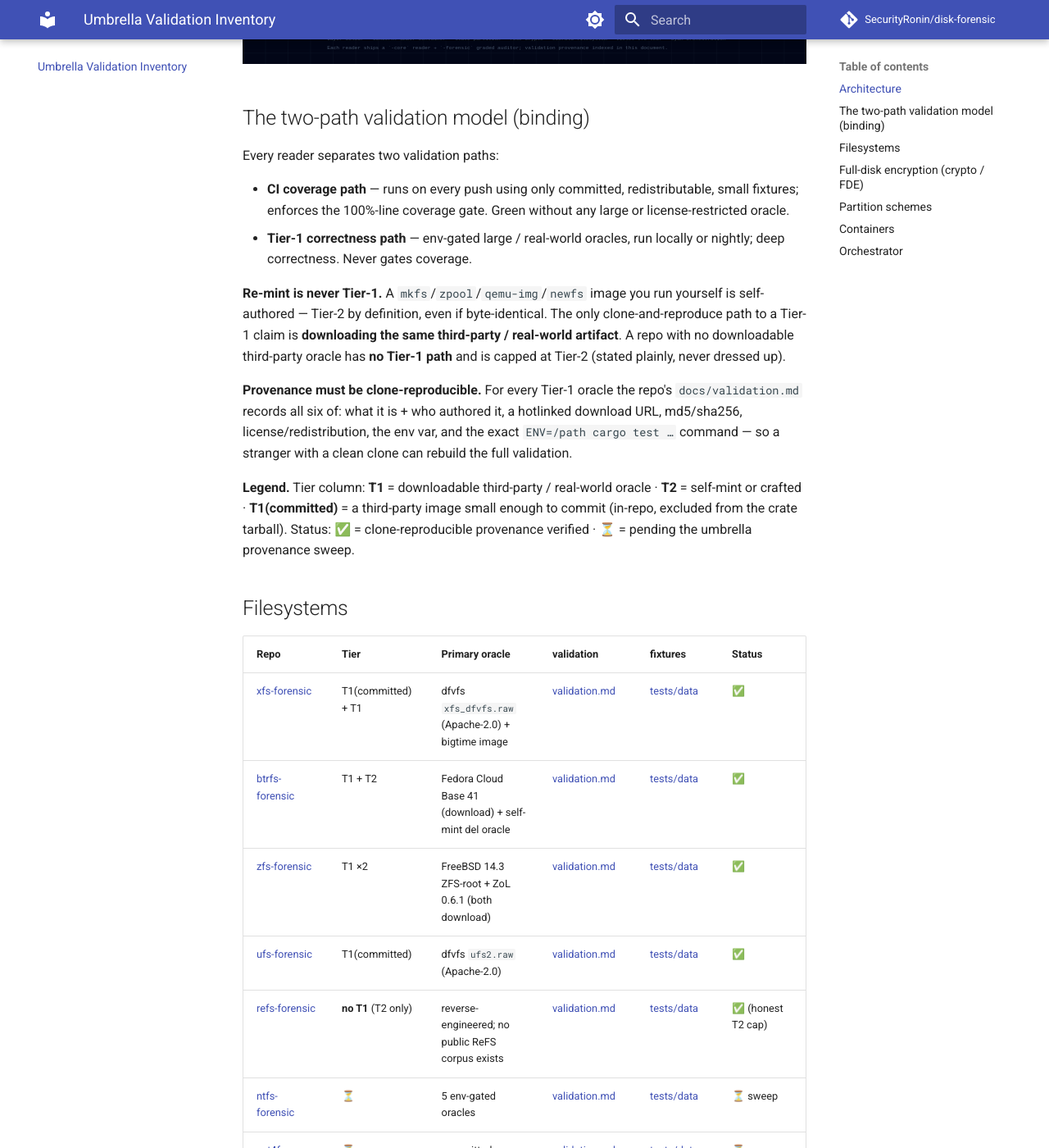
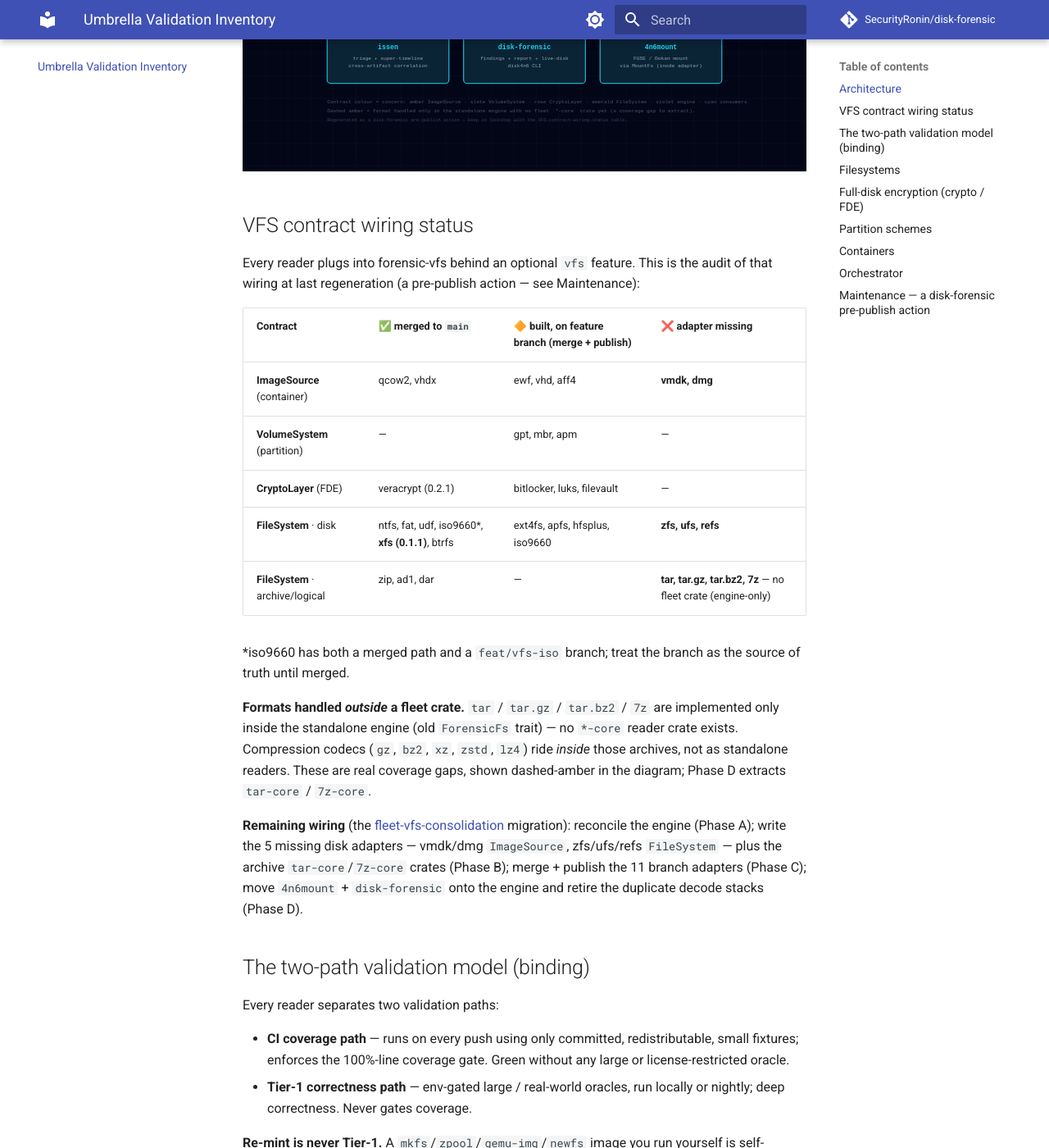
Before and after one commit to SecurityRonin/disk-forensic, an MkDocs documentation site: the page built from docs/validation-inventory.md, in a window 1280 px wide and 1400 px high, scrolled down 1118 px. Shown: the whole window at 82% size. Built offline with MkDocs 1.6.1 and Material for MkDocs 9.7.7, drawn with Linux system fonts in a browser that asks for light colours; comment, search, counter and statistics services are not loaded; some of the changed text lies outside the part shown.

Commit message:
docs: umbrella wiring audit + archive/logical gaps + pre-publish maintenance action
- Update the architecture diagram to the 4-contract + engine + 3-consumer model;
  add an ARCHIVE/LOGICAL band showing zip/ad1/dar plus the tar/tar.gz/tar.bz2/7z
  coverage gap (dashed = engine-only, no fleet crate).
- Add the VFS-contract-wiring-status table from the branch-aware audit (merged vs
  on-branch vs missing), and the formats-outside-a-crate note.
- Document 'regenerate diagram + inventory' as a disk-forensic pre-publish action.

````diff
--- a/docs/validation-inventory.md
+++ b/docs/validation-inventory.md
@@ -15,6 +15,29 @@ optional full-disk encryption, and filesystem — into one unified read-only
 plus a `-forensic` graded auditor; the tables below index each one's validation.
 
 ![disk-forensic umbrella architecture — container to partition to crypto to filesystem to forensic-vfs to disk-forensic/4n6mount](assets/umbrella-architecture.svg)
+
+## VFS contract wiring status
+
+Every reader plugs into forensic-vfs behind an optional `vfs` feature. This is the
+audit of that wiring at last regeneration (a pre-publish action — see Maintenance):
+
+| Contract | ✅ merged to `main` | 🔶 built, on feature branch (merge + publish) | ❌ adapter missing |
+|---|---|---|---|
+| **ImageSource** (container) | qcow2, vhdx | ewf, vhd, aff4 | **vmdk, dmg** |
+| **VolumeSystem** (partition) | — | gpt, mbr, apm | — |
+| **CryptoLayer** (FDE) | veracrypt (0.2.1) | bitlocker, luks, filevault | — |
+| **FileSystem** · disk | ntfs, fat, udf, iso9660*, **xfs (0.1.1)**, btrfs | ext4fs, apfs, hfsplus, iso9660 | **zfs, ufs, refs** |
+| **FileSystem** · archive/logical | zip, ad1, dar | — | **tar, tar.gz, tar.bz2, 7z** — no fleet crate (engine-only) |
+
+*iso9660 has both a merged path and a `feat/vfs-iso` branch; treat the branch as the source of truth until merged.
+
+**Formats handled *outside* a fleet crate.** `tar` / `tar.gz` / `tar.bz2` / `7z` are
+implemented only inside the standalone engine (old `ForensicFs` trait) — no
+`*-core` reader crate exists. Compression codecs (`gz`, `bz2`, `xz`, `zstd`, `lz4`)
+ride *inside* those archives, not as standalone readers. These are real coverage
+gaps, shown dashed-amber in the diagram; Phase D extracts `tar-core` / `7z-core`.
+
+**Remaining wiring** (the [fleet-vfs-consolidation](https://github.com/SecurityRonin/issen) migration): reconcile the engine (Phase A); write the 5 missing disk adapters — vmdk/dmg `ImageSource`, zfs/ufs/refs `FileSystem` — plus the archive `tar-core`/`7z-core` crates (Phase B); merge + publish the 11 branch adapters (Phase C); move `4n6mount` + `disk-forensic` onto the engine and retire the duplicate decode stacks (Phase D).
 
 ## The two-path validation model (binding)
 
@@ -102,3 +125,24 @@ provenance verified · ⏳ = pending the umbrella provenance sweep.
 > the full six-field clone-reproducible standard; the `Tier` shown for them is a
 > best-known summary pending that pass, not a verified claim. This inventory is
 > updated as each repo is swept.
+
+## Maintenance — a disk-forensic pre-publish action
+
+This inventory + the architecture diagram are the map every downstream reader and
+consumer trusts, so they must reflect **true wiring at release time**. Regenerate
+them **before publishing `disk-forensic`** (treat a stale map as a publish blocker —
+a diagram that claims a reader is integrated when it is not is the dangling-link
+failure applied to architecture):
+
+1. **Re-run the wiring audit** — adapter presence per contract, per repo *and
+   branch* (an adapter on an unmerged `feat/*` branch is not "wired to `main`"):
+   ```sh
+   for r in <umbrella repos>; do
+     git -C "$r" grep -lE 'impl (ImageSource|VolumeSystem|CryptoLayer|FileSystem) for' \
+       $(git -C "$r" branch --format='%(refname:short)') -- '*.rs'
+   done
+   ```
+2. **Update** the *VFS contract wiring status* table (✅ main / 🔶 branch / ❌ missing).
+3. **Regenerate** `docs/assets/umbrella-architecture.svg` via the architecture-diagram
+   skill and **render-verify** it (no overlaps, legend outside boxes, text within boxes).
+4. **`mkdocs build --strict`** must pass (no broken image/nav links).
````
Also changed, not shown: docs/assets/umbrella-architecture.svg.
